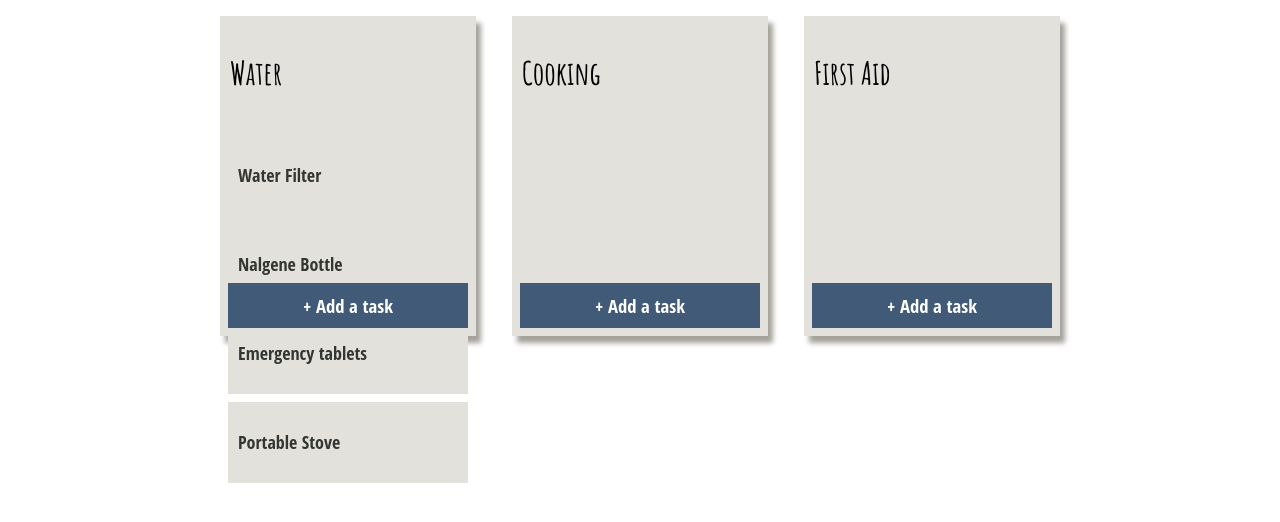
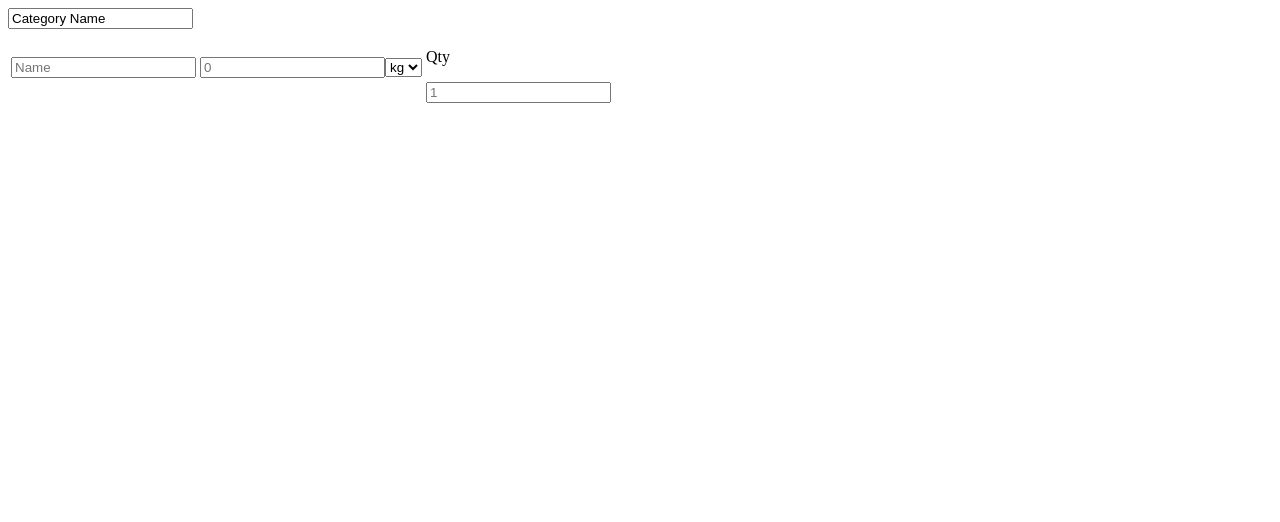
Before and after one commit to mitchHartigan/trekkr, a React (Create React App) app: page / in a window 1280 px wide. Shown: the top 522 px of the page. Built offline with nearby package versions, Linux system fonts and the light colour scheme.

Commit message:
feat: redesigned list scaffold

```diff
--- a/src/App.js
+++ b/src/App.js
@@ -1,11 +1,12 @@
 import React from "react";
 import Draggable from "./Draggable";
+import BackpackData from "./pack/BackpackData/BackpackData";
 import "./index.css";
 
 function App() {
   return (
     <div className="App">
-      <Draggable />
+      <BackpackData />
     </div>
   );
 }
--- a/src/Draggable.js
+++ b/src/Draggable.js
@@ -18,7 +18,7 @@ export default class Draggable extends React.Component {
     const backgroundColor = undefined;
   }
 
-  onDragStart = (result) => {
+  onDragStart = result => {
     console.log(result);
   };
 
@@ -26,11 +26,11 @@ export default class Draggable extends React.Component {
     let state = this.state;
 
     let newState = {
-      ...this.state,
+      ...this.state
     };
   };
 
-  onDragEnd = (result) => {
+  onDragEnd = result => {
     const { destination, source, draggableId } = result;
 
     if (!destination) {
@@ -56,15 +56,15 @@ export default class Draggable extends React.Component {
 
       const newColumn = {
         ...start,
-        taskIds: newTaskIds,
+        taskIds: newTaskIds
       };
 
       const newState = {
         ...this.state,
         columns: {
           ...this.state.columns,
-          [newColumn.id]: newColumn,
-        },
+          [newColumn.id]: newColumn
+        }
       };
       this.setState(newState);
       return;
@@ -75,14 +75,14 @@ export default class Draggable extends React.Component {
     startTaskIds.splice(source.index, 1);
     const newStart = {
       ...start,
-      taskIds: startTaskIds,
+      taskIds: startTaskIds
     };
 
     const finishTaskIds = Array.from(finish.taskIds);
     finishTaskIds.splice(destination.index, 0, draggableId);
     const newFinish = {
       ...finish,
-      taskIds: finishTaskIds,
+      taskIds: finishTaskIds
     };
 
     const newState = {
@@ -90,8 +90,8 @@ export default class Draggable extends React.Component {
       columns: {
         ...this.state.columns,
         [newStart.id]: newStart,
-        [newFinish.id]: newFinish,
-      },
+        [newFinish.id]: newFinish
+      }
     };
 
     this.setState(newState);
@@ -105,10 +105,10 @@ export default class Draggable extends React.Component {
         onDragEnd={this.onDragEnd}
       >
         <Container>
-          {this.state.columnOrder.map((columnId) => {
+          {this.state.columnOrder.map(columnId => {
             const column = this.state.columns[columnId];
             const tasks = column.taskIds.map(
-              (taskId) => this.state.tasks[taskId]
+              taskId => this.state.tasks[taskId]
             );
             return <Column key={column.id} column={column} tasks={tasks} />;
           })}
--- a/src/components/AddATask.js
+++ b/src/components/AddATask.js
@@ -8,7 +8,7 @@ const Button = styled.button`
   border-radius: 0px;
   padding: 8px;
   cursor: pointer;
-  background-color: ${(props) => (props.isDraggingOver ? "red" : "#415a77")};
+  background-color: ${props => (props.isDraggingOver ? "red" : "#415a77")};
   color: white;
   box-sizing: border-box;
   &: hover {
@@ -26,7 +26,7 @@ export default class AddATask extends Component {
     super(props);
 
     this.state = {
-      isEnteringData: false,
+      isEnteringData: false
     };
   }
 
@@ -38,6 +38,6 @@ export default class AddATask extends Component {
     if (!this.state.isEnteringData) {
       return <Button onClick={this.toggleEnteringData}>+ Add a task</Button>;
     }
-    return <TaskInputElem />;
+    return <TaskInputElem toggleEnteringData={this.toggleEnteringData} />;
   }
 }
--- a/src/components/TaskInputElem.js
+++ b/src/components/TaskInputElem.js
@@ -60,7 +60,6 @@ const AddTaskButton = styled.button`
   height: 30px;
   font-family: Open Sans Condensed;
   font-size: 16px;
-  width: 100%;
 `;
 
 export default class TaskInputElem extends Component {
@@ -68,7 +67,7 @@ export default class TaskInputElem extends Component {
     super(props);
 
     this.state = {
-      isEnteringInfo: false,
+      isEnteringInfo: false
     };
 
     this.nameInput = React.createRef();
--- a/src/components/initial-data.js
+++ b/src/components/initial-data.js
@@ -3,26 +3,26 @@ const initialData = {
     "task-1": { id: "task-1", content: "Water Filter" },
     "task-2": { id: "task-2", content: "Nalgene Bottle" },
     "task-3": { id: "task-3", content: "Emergency tablets" },
-    "task-4": { id: "task-4", content: "Portable Stove" },
+    "task-4": { id: "task-4", content: "Portable Stove" }
   },
   columns: {
     "column-1": {
       id: "column-1",
       title: "Water",
-      taskIds: ["task-1", "task-2", "task-3", "task-4"],
+      taskIds: ["task-1", "task-2", "task-3", "task-4"]
     },
     "column-2": {
       id: "column-2",
       title: "Cooking",
-      taskIds: [],
+      taskIds: []
     },
     "column-3": {
       id: "column-3",
       title: "First Aid",
-      taskIds: [],
-    },
+      taskIds: []
+    }
   },
-  columnOrder: ["column-1", "column-2", "column-3"],
+  columnOrder: ["column-1", "column-2", "column-3"]
 };
 
 export default initialData;
--- a/src/index.tsx
+++ b/src/index.tsx
@@ -4,7 +4,6 @@ import "./index.css";
 import App from "./App";
 import "@atlaskit/css-reset";
 import "font-awesome/css/font-awesome.min.css";
-import * as serviceWorker from "./serviceWorker";
 
 ReactDOM.render(
   <React.StrictMode>
@@ -12,8 +11,3 @@ ReactDOM.render(
   </React.StrictMode>,
   document.getElementById("root")
 );
-
-// If you want your app to work offline and load faster, you can change
-// unregister() to register() below. Note this comes with some pitfalls.
-// Learn more about service workers: https://bit.ly/CRA-PWA
-serviceWorker.unregister();
--- /dev/null
+++ b/src/pack/BackpackData/BackpackData.js
@@ -0,0 +1,18 @@
+import React, { Component } from "react";
+import Category from "../Category/Category";
+
+export default class BackpackData extends Component {
+  constructor(props) {
+    super(props);
+
+    this.state = {};
+  }
+
+  render() {
+    return (
+      <>
+        <Category />
+      </>
+    );
+  }
+}
--- /dev/null
+++ b/src/pack/Category/Category.js
@@ -0,0 +1,23 @@
+import React, { Component } from "react";
+import Item from "../Item/Item";
+
+export default class Category extends Component {
+  constructor(props) {
+    super(props);
+
+    this.state = {};
+  }
+
+  render() {
+    return (
+      <div>
+        <input type="text" value="Category Name" />
+        <table>
+          <tbody>
+            <Item />
+          </tbody>
+        </table>
+      </div>
+    );
+  }
+}
--- /dev/null
+++ b/src/pack/Item/Item.js
@@ -0,0 +1,57 @@
+import React, { Component } from "react";
+
+export default class Item extends Component {
+  constructor(props) {
+    super(props);
+
+    this.state = {
+      name: "",
+      weight: 0,
+      quantity: 1
+    };
+  }
+
+  handleUpdate = evt => {
+    this.setState({ [evt.target.name]: evt.target.value }, () => {
+      // pass this state up to parent here...
+    });
+  };
+
+  render() {
+    return (
+      <tr>
+        <td>
+          <input
+            type="text"
+            name="name"
+            placeholder="Name"
+            onChange={this.handleUpdate}
+          />
+        </td>
+
+        <td>
+          <input
+            name="weight"
+            type="number"
+            placeholder="0"
+            onChange={this.handleUpdate}
+          />
+          <select name="units">
+            <option value="kg">kg</option>
+            <option value="g">g</option>
+          </select>
+        </td>
+
+        <td>
+          <p>Qty</p>
+          <input
+            type="number"
+            name="quantity"
+            placeholder="1"
+            onChange={this.handleUpdate}
+          />
+        </td>
+      </tr>
+    );
+  }
+}
```
Also changed, not shown: src/components/Column.js (+4 -5 lines), src/pack/Item/_item.scss (added).
